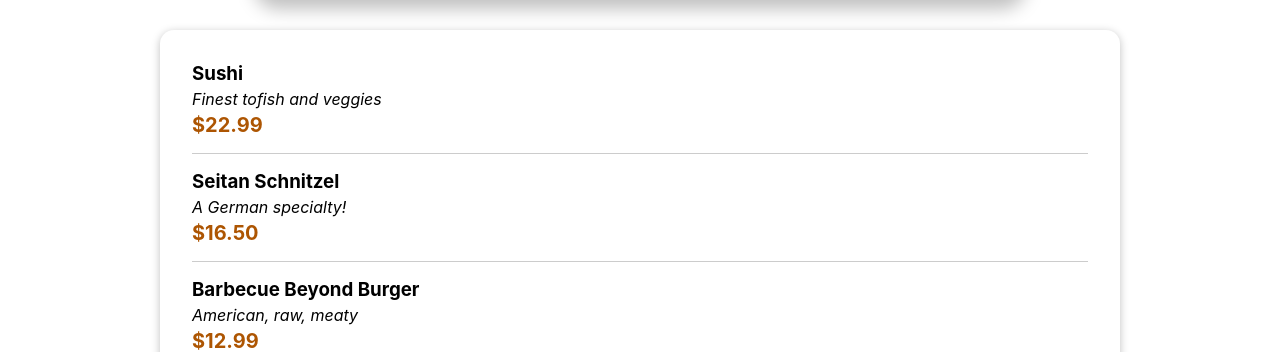
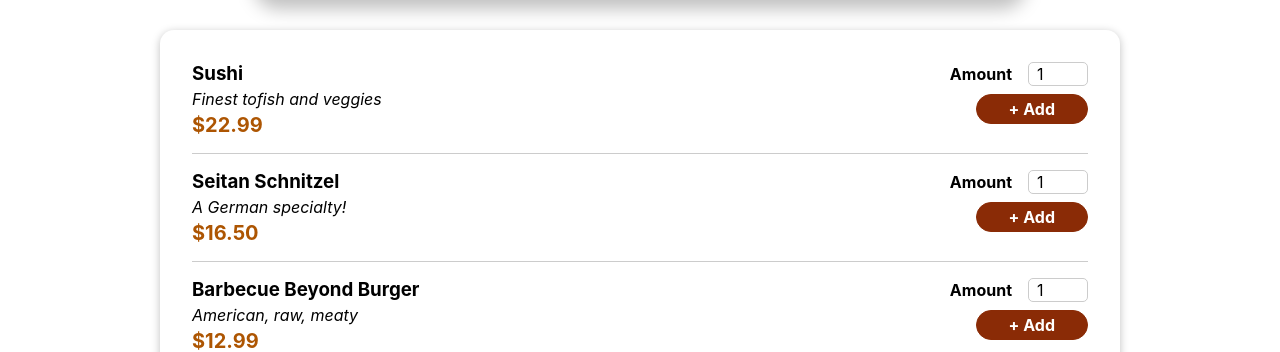
Before and after one commit to yuliankarapetkov/react-food-order, a React (Create React App) app: page / in a window 1280 px wide. Shown: the part 452-804 px from the top of the page. Built offline with nearby package versions, Linux system fonts and the light colour scheme.

Commit message:
feat: add MealForm

```diff
--- a/src/components/Meals/Meal/Meal.js
+++ b/src/components/Meals/Meal/Meal.js
@@ -1,6 +1,9 @@
+import MealForm from './MealForm';
+
 import styles from './Meal.module.css';
 
-const Meal = ({ name, description, price }) => {
+
+const Meal = ({ id, name, description, price }) => {
     const formattedPrice = `$${price.toFixed(2)}`;
 
     return (
@@ -10,6 +13,9 @@
                 <div className={styles.description}>{description}</div>
                 <div className={styles.price}>{formattedPrice}</div>
             </div>
+            <div>
+                <MealForm id={id} />
+            </div>
         </li>
     )
 };
--- /dev/null
+++ b/src/components/Meals/Meal/MealForm.js
@@ -0,0 +1,24 @@
+import Input from '../../Shared/Input';
+
+import styles from './MealForm.module.css';
+
+
+const MealForm = ({ id }) => {
+    return (
+        <form className={styles.form}>
+            <Input
+                id={id}
+                label="Amount"
+                type="number"
+                min="1"
+                max="5"
+                step="1"
+                defaultValue="1"
+            />
+
+            <button>+ Add</button>
+        </form>
+    );
+};
+
+export default MealForm;
--- /dev/null
+++ b/src/components/Meals/Meal/MealForm.module.css
@@ -0,0 +1,20 @@
+.form {
+    text-align: right;
+}
+
+.form button {
+    font: inherit;
+    cursor: pointer;
+    background-color: #8a2b06;
+    border: 1px solid #8a2b06;
+    color: white;
+    padding: 0.25rem 2rem;
+    border-radius: 20px;
+    font-weight: bold;
+}
+
+.form button:hover,
+.form button:active {
+    background-color: #641e03;
+    border-color: #641e03;
+}
--- /dev/null
+++ b/src/components/Shared/Input.js
@@ -0,0 +1,12 @@
+import styles from './Input.module.css';
+
+const Input = props => {
+    return (
+        <div className={styles.input}>
+            <label htmlFor={props.id}>{props.label}</label>
+            <input {...props} />
+        </div>
+    );
+};
+
+export default Input;
--- /dev/null
+++ b/src/components/Shared/Input.module.css
@@ -0,0 +1,18 @@
+.input {
+    display: flex;
+    align-items: center;
+    margin-bottom: 0.5rem;
+  }
+
+  .input label {
+    font-weight: bold;
+    margin-right: 1rem;
+  }
+
+  .input input {
+    width: 3rem;
+    border-radius: 5px;
+    border: 1px solid #ccc;
+    font: inherit;
+    padding-left: 0.5rem;
+  }
```
